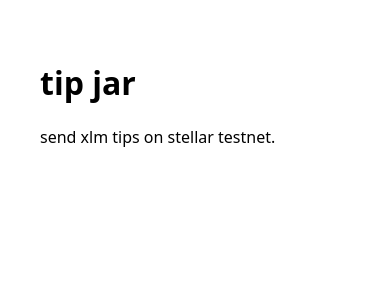
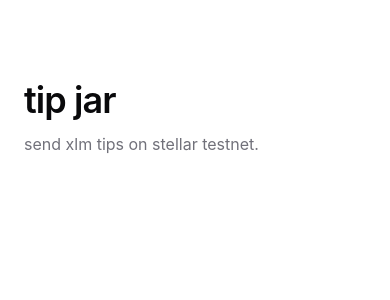
Before and after one commit to LongPQBL/Tip-jar, a Next.js app: page / in a window 390 px wide. Shown: the top 300 px of the page. Built offline with nearby package versions, Linux system fonts and the light colour scheme.

Commit message:
feat: integrate Tailwind CSS v4 and apply responsive layout styling to the home page

```diff
--- /dev/null
+++ b/app/globals.css
@@ -0,0 +1,14 @@
+@import "tailwindcss";
+
+@theme {
+  --color-bg: #ffffff;
+  --color-fg: #09090b;
+  --color-muted: #71717a;
+  --color-border: #e4e4e7;
+}
+
+html,
+body {
+  background: var(--color-bg);
+  color: var(--color-fg);
+}
--- a/app/layout.tsx
+++ b/app/layout.tsx
@@ -1,4 +1,11 @@
 import type { Metadata } from "next";
+import { Geist } from "next/font/google";
+import "./globals.css";
+
+const geist = Geist({
+  subsets: ["latin"],
+  variable: "--font-geist",
+});
 
 export const metadata: Metadata = {
   title: "tip jar",
@@ -11,8 +18,8 @@ export default function RootLayout({
   children: React.ReactNode;
 }) {
   return (
-    <html lang="en">
-      <body>{children}</body>
+    <html lang="en" className={geist.variable}>
+      <body className="font-sans antialiased">{children}</body>
     </html>
   );
 }
--- a/app/page.tsx
+++ b/app/page.tsx
@@ -1,8 +1,12 @@
 export default function Home() {
   return (
-    <main style={{ padding: "2rem", fontFamily: "system-ui, sans-serif" }}>
-      <h1>tip jar</h1>
-      <p>send xlm tips on stellar testnet.</p>
+    <main className="min-h-screen">
+      <div className="mx-auto max-w-2xl px-6 py-20">
+        <h1 className="text-4xl font-semibold tracking-tight">tip jar</h1>
+        <p className="mt-3 text-[var(--color-muted)]">
+          send xlm tips on stellar testnet.
+        </p>
+      </div>
     </main>
   );
 }
--- a/package.json
+++ b/package.json
@@ -15,9 +15,12 @@
     "react-dom": "^19.0.0"
   },
   "devDependencies": {
+    "@tailwindcss/postcss": "^4.2.4",
     "@types/node": "^22.10.0",
     "@types/react": "^19.0.0",
     "@types/react-dom": "^19.0.0",
+    "postcss": "^8.5.12",
+    "tailwindcss": "^4.2.4",
     "typescript": "^5.7.0"
   }
 }
--- /dev/null
+++ b/postcss.config.mjs
@@ -0,0 +1,5 @@
+export default {
+  plugins: {
+    "@tailwindcss/postcss": {},
+  },
+};
```
Also changed, not shown: 1 other file (tests, documents, lock files or other folders).
